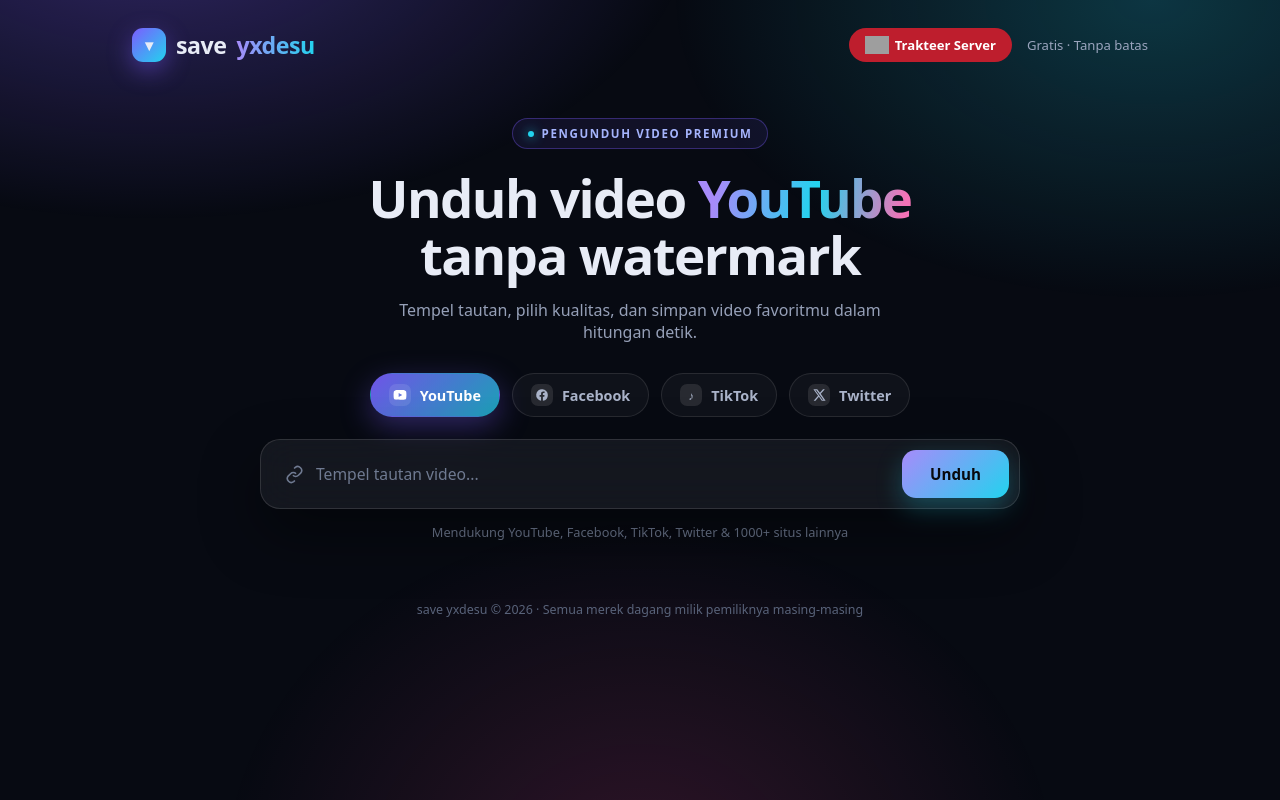
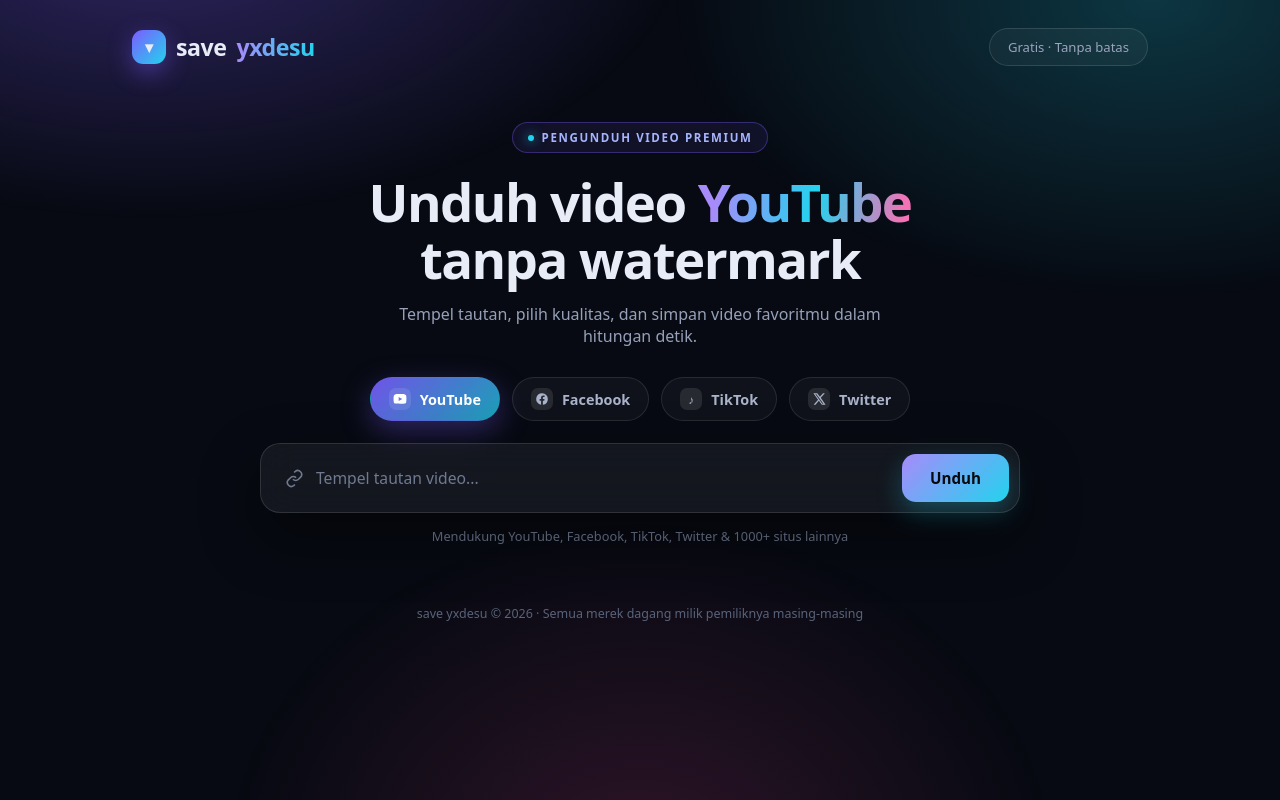
Before and after one commit to dedefalevi21/downloader, a plain HTML site: page index.html in a window 1280 px wide. Drawn offline with Linux system fonts and the light colour scheme; grey boxes are pictures that could not be loaded.

Commit message:
Hapus tombol Trakteer

```diff
--- a/assets/css/style.css
+++ b/assets/css/style.css
@@ -67,29 +67,14 @@ header{
     color:transparent;
 }
 
-/* Top CTA & Trakteer */
+/* Top CTA */
 .top-cta{
-    display: flex;
-    align-items: center;
-    gap: 15px;
     font-size:.82rem;
     color:#9aa4bd;
-}
-
-.btn-trakteer {
-    background: #be1e2d;
-    color: white;
-    padding: 8px 16px;
-    border-radius: 999px;
-    text-decoration: none;
-    font-weight: 600;
-    transition: 0.2s;
-    display: flex;
-    align-items: center;
-}
-
-.btn-trakteer:hover {
-    background: #a31a26;
+    border:1px solid rgba(255,255,255,.12);
+    padding:9px 18px;
+    border-radius:999px;
+    background:rgba(255,255,255,.04);
 }
 
 /* Hero */
--- a/index.html
+++ b/index.html
@@ -13,13 +13,7 @@
             <span class="dot">▼</span>
             save <em>yxdesu</em>
         </div>
-        <div class="top-cta">
-            <a href="https://trakteer.id/dedefalevi21" target="_blank" class="btn-trakteer">
-                <img src="https://cdn.trakteer.id/images/embed/trbtn-icon.png" alt="Trakteer" height="18" style="vertical-align: middle; margin-right: 6px;">
-                Trakteer Server
-            </a>
-            <span>Gratis · Tanpa batas</span>
-        </div>
+        <div class="top-cta">Gratis · Tanpa batas</div>
     </header>
 
     <section class="hero">
```
